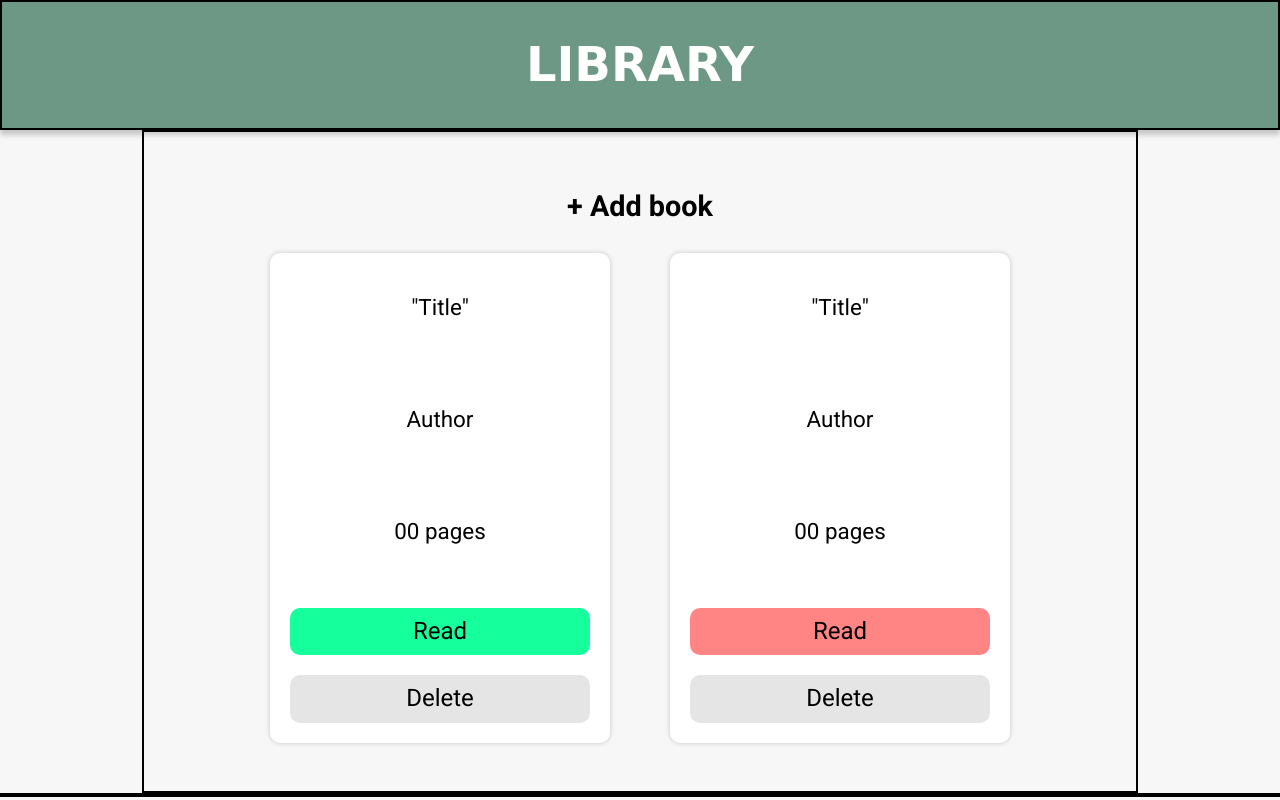
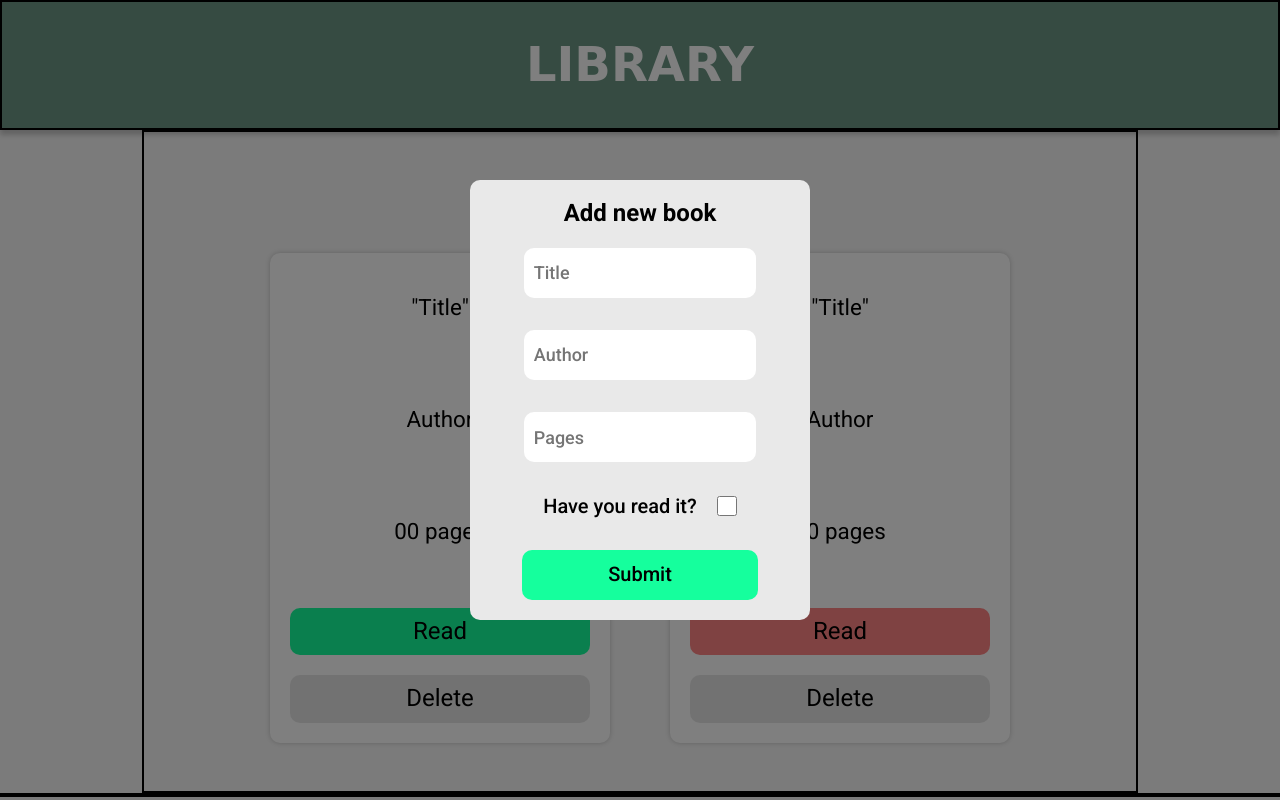
Before and after one commit to Alme08/library, a plain HTML site: page index.html in a window 1280 px wide. Both pictures are taken after a click on the button "+ Add book". Drawn offline with Linux system fonts and the light colour scheme; a web font is replaced by a local one.

Commit message:
Update styles and scripts

```diff
--- a/index.html
+++ b/index.html
@@ -16,6 +16,21 @@
     </header>
     <main>
         <button class="add">+ Add book</button>
+        <div class="form-page display-none">
+            <div>
+                <h2>Add new book</h2>
+                <form action="" id="form">
+                    <input type="text" name="title" id="title" placeholder="Title" required>
+                    <input type="text" name="author" id="author" placeholder="Author" required>
+                    <input type="number" name="pages" id="pages" placeholder="Pages" required>
+                    <div>
+                        <label for="read">Have you read it?</label>
+                        <input type="checkbox" name="read" id="read" required>
+                    </div>
+                    <input class="submit" type="submit" value="Submit">
+                </form>
+            </div>
+        </div>
         <div class="book-container">
             <div class="book">
                 <p>"Title"</p>
--- a/script.js
+++ b/script.js
@@ -1 +1,31 @@
-console.log('hi');
+const form_page = document.querySelector('.form-page');
+const form = document.querySelector('#form');
+document.addEventListener('click', e =>{
+    console.log(e.target);
+    if(e.target.matches('.add')){
+        form_page.classList.remove('display-none');
+    }
+    if (e.target.matches('.form-page')) {
+        form_page.classList.add('display-none');
+    }
+    form.addEventListener('submit', e=>{
+        e.preventDefault();
+        form_page.classList.add('display-none');
+    })
+})
+let library = [];
+
+function Book(title, author, pages, read){
+    this.title = title;
+    this.author = author;
+    this.pages = pages;
+    this.read = read;
+}
+
+// Book.prototype.info = function(){
+//     return `${this.title} by ${this.author}, ${this.pages} pages, ${this.read}`;
+// }
+
+// const IT = new Book('IT', 'Stephen King', 1068, 'already read');
+// console.log(IT.title);
+// console.log(IT.info());
--- a/styles/style.css
+++ b/styles/style.css
@@ -101,3 +101,77 @@ main{
 .book .notRead:hover{
     background-color: rgb(211, 114, 114);
 }
+
+.form-page{
+    position: absolute;
+    top: 0;
+    left: 0;
+    background-color: rgba(0, 0, 0, 0.5);
+    width: 100%;
+    height: 100vh;
+    display: flex;
+    justify-content: center;
+    align-items: center;
+}
+.form-page > div{
+    border-radius: 10px;
+    padding: 20px;
+    background-color: #e9e9e9;
+    width: 300px;
+    height: 400px;
+    display: flex;
+    flex-direction: column;
+    align-items: center;
+    justify-content: space-between;
+    gap: 20px;
+}
+.form-page > div h2{
+    margin: 0;
+}
+.form-page > div > form{
+    height: 100%;
+    display: flex;
+    flex-direction: column;
+    align-items: center;
+    justify-content: space-between;
+}
+.form-page > div > form > input{
+    height: 30px;
+    font-size: 18px;
+    font-weight: 500;
+    width: 90%;
+    border: none;
+    border-radius: 10px;
+    padding: 10px;
+}
+.form-page > div > form > div{
+    display: flex;
+    gap: 20px;
+    align-items: center;
+}
+.form-page > div > form > div > input{
+    width: 20px;
+    height: 20px;
+    accent-color: white;
+}
+.form-page > div label{
+    font-size: 20px;
+    font-weight: 500;
+}
+.form-page > div .submit{
+    cursor: pointer;
+    font-size: 20px;
+    font-weight: 500;
+    border-radius: 10px;
+    width: 100%;
+    height: 50px;
+    border: none;
+    background-color: #15ff9d;
+    transition: background-color 0.1s ease-in-out;
+}
+.form-page > div  .submit:hover{
+    background-color: #13da87;
+}
+.display-none{
+    display: none;
+}
```
